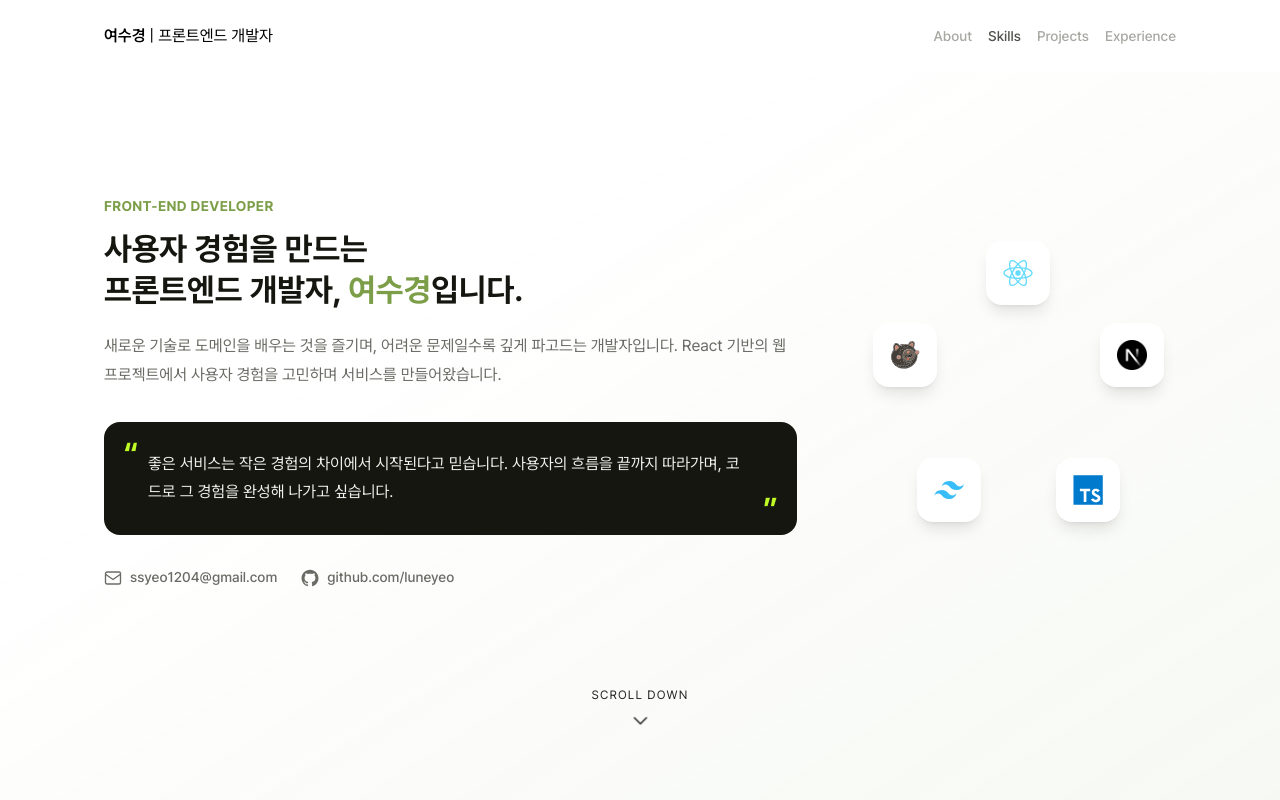
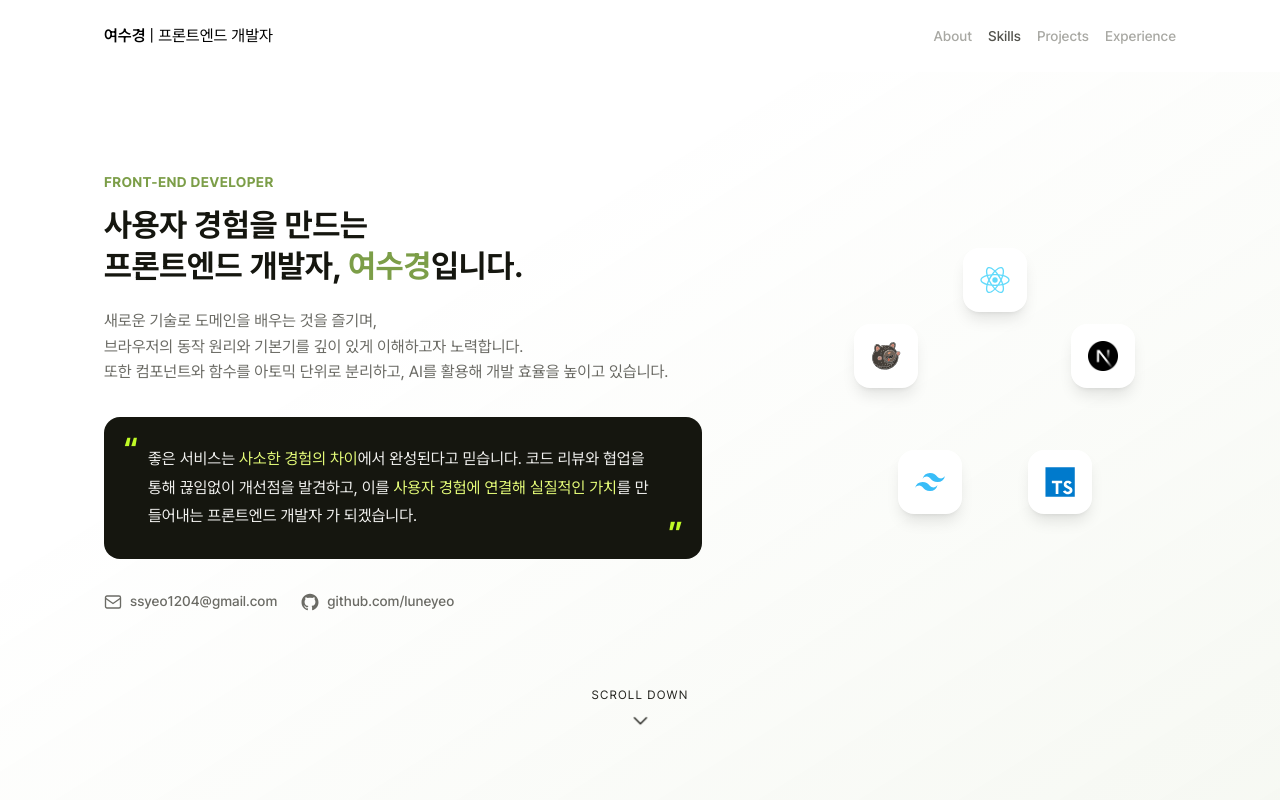
Before and after one commit to luneyeo/fe-portfolio, a Next.js app: page / in a window 1280 px wide. Shown: the top 800 px of the page. Built offline with nearby package versions, Linux system fonts and the light colour scheme.

Commit message:
♻️ Refactor: 스킬 배지 애니메이션 변경 및 자기소개 수정

```diff
--- a/components/sections/CoverLetter.tsx
+++ b/components/sections/CoverLetter.tsx
@@ -7,21 +7,21 @@ const EMAIL = 'ssyeo1204@gmail.com';
 
 // 우측 핵심 기술 스택 (12시 → 시계 방향)
 const STACKS = [
-  { name: 'React', icon: '/icons/ic-react.svg', left: '50%', top: '12%' },
-  { name: 'Next.js', icon: '/icons/ic-nextjs.png', left: '86%', top: '38%' },
+  { name: 'React', icon: '/icons/ic-react.svg', left: '50%', top: '19%' },
+  { name: 'Next.js', icon: '/icons/ic-nextjs.png', left: '80%', top: '40%' },
   {
     name: 'TypeScript',
     icon: '/icons/ic-typescript.svg',
-    left: '72%',
-    top: '81%',
+    left: '68%',
+    top: '75%',
   },
   {
     name: 'Tailwind CSS',
     icon: '/icons/ic-tailwind.svg',
-    left: '28%',
-    top: '81%',
+    left: '32%',
+    top: '75%',
   },
-  { name: 'Zustand', icon: '/icons/ic-zustand.svg', left: '14%', top: '38%' },
+  { name: 'Zustand', icon: '/icons/ic-zustand.svg', left: '20%', top: '40%' },
 ];
 
 export default function CoverLetter() {
@@ -32,9 +32,9 @@ export default function CoverLetter() {
     >
       <div className="mx-auto flex min-h-screen w-auto max-w-280 flex-col justify-center px-4.5 pb-40 md:px-6">
         {/* 메인 내용 */}
-        <div className="grid grid-cols-1 items-center gap-12 lg:grid-cols-3 lg:gap-16">
+        <div className="grid grid-cols-1 items-center gap-12 lg:grid-cols-5 lg:gap-28">
           {/* 좌측: 소개 텍스트 */}
-          <div className="flex flex-col lg:col-span-2">
+          <div className="flex flex-col lg:col-span-3">
             <span className="typo-14-bold mb-3 tracking-wide text-olive-500 uppercase">
               Front-end Developer
             </span>
@@ -45,11 +45,13 @@ export default function CoverLetter() {
               프론트엔드 개발자, <span className="text-olive-500">여수경</span>
               입니다.
             </h2>
-
-            <p className="typo-16-regular leading-body-180 text-gray-600">
-              새로운 기술로 도메인을 배우는 것을 즐기며, 어려운 문제일수록 깊게
-              파고드는 개발자입니다. React 기반의 웹 프로젝트에서 사용자 경험을
-              고민하며 서비스를 만들어왔습니다.
+            {/* 자기소개 */}
+            <p className="typo-16-regular leading-body-160 text-gray-600">
+              새로운 기술로 도메인을 배우는 것을 즐기며,
+              <br /> 브라우저의 동작 원리와 기본기를 깊이 있게 이해하고자
+              노력합니다.
+              <br /> 또한 컴포넌트와 함수를 아토믹 단위로 분리하고, AI를 활용해
+              개발 효율을 높이고 있습니다.
             </p>
 
             {/* 인용 카드 */}
@@ -61,8 +63,14 @@ export default function CoverLetter() {
                 &ldquo;
               </span>
               <p className="typo-14-regular md:typo-16-regular leading-body-180 text-gray-100">
-                좋은 서비스는 작은 경험의 차이에서 시작된다고 믿습니다. 사용자의
-                흐름을 끝까지 따라가며, 코드로 그 경험을 완성해 나가고 싶습니다.
+                좋은 서비스는{' '}
+                <span className="text-lime-200">사소한 경험의 차이</span>에서
+                완성된다고 믿습니다. 코드 리뷰와 협업을 통해 끊임없이 개선점을
+                발견하고, 이를{' '}
+                <span className="text-lime-200">
+                  사용자 경험에 연결해 실질적인 가치
+                </span>
+                를 만들어내는 프론트엔드 개발자 가 되겠습니다.
               </p>
               <span
                 aria-hidden
@@ -93,24 +101,29 @@ export default function CoverLetter() {
             </div>
           </div>
 
-          {/* 우측: 기술 스택 배지 (시계 방향 회전) */}
-          {/* 궤도(정방향)와 각 배지(역방향)의 회전 duration은 24s로 동일해야
-              아이콘이 뒤집히지 않고 정방향을 유지함 (두 값 동기화 필수) */}
-          <div className="relative mx-auto hidden aspect-square w-full max-w-sm lg:block">
-            <div className="absolute inset-0 animate-[spin_24s_linear_infinite]">
-              {STACKS.map((stack) => (
+          {/* 우측: 기술 스택 배지 (시계 방향 궤도 회전 + 호흡 펄스) */}
+          <div className="relative mx-auto hidden aspect-square w-full max-w-sm lg:col-span-2 lg:block">
+            <div className="animate-orbit absolute inset-0">
+              {STACKS.map((stack, index) => (
                 <div
                   key={stack.name}
                   className="absolute -translate-x-1/2 -translate-y-1/2"
                   style={{ left: stack.left, top: stack.top }}
                 >
-                  <div className="flex size-14 animate-[spin_24s_linear_infinite_reverse] items-center justify-center rounded-2xl bg-white shadow-lg md:size-16">
+                  {/* 궤도 회전으로 기운 아이콘을 다시 정방향으로 되돌림 */}
+                  <div className="animate-orbit-reverse">
+                    {/* 배지마다 다른 delay로 각각 호흡 */}
+                    <div
+                      className="animate-breathe flex size-14 items-center justify-center rounded-2xl bg-white shadow-lg md:size-16"
+                      style={{ animationDelay: `${index * 0.5}s` }}
+                    >
                       <Image
                         src={stack.icon}
                         alt={stack.name}
                         width={30}
                         height={30}
                       />
+                    </div>
                   </div>
                 </div>
               ))}
```
Lines whose indentation alone changed are shown as unchanged.
